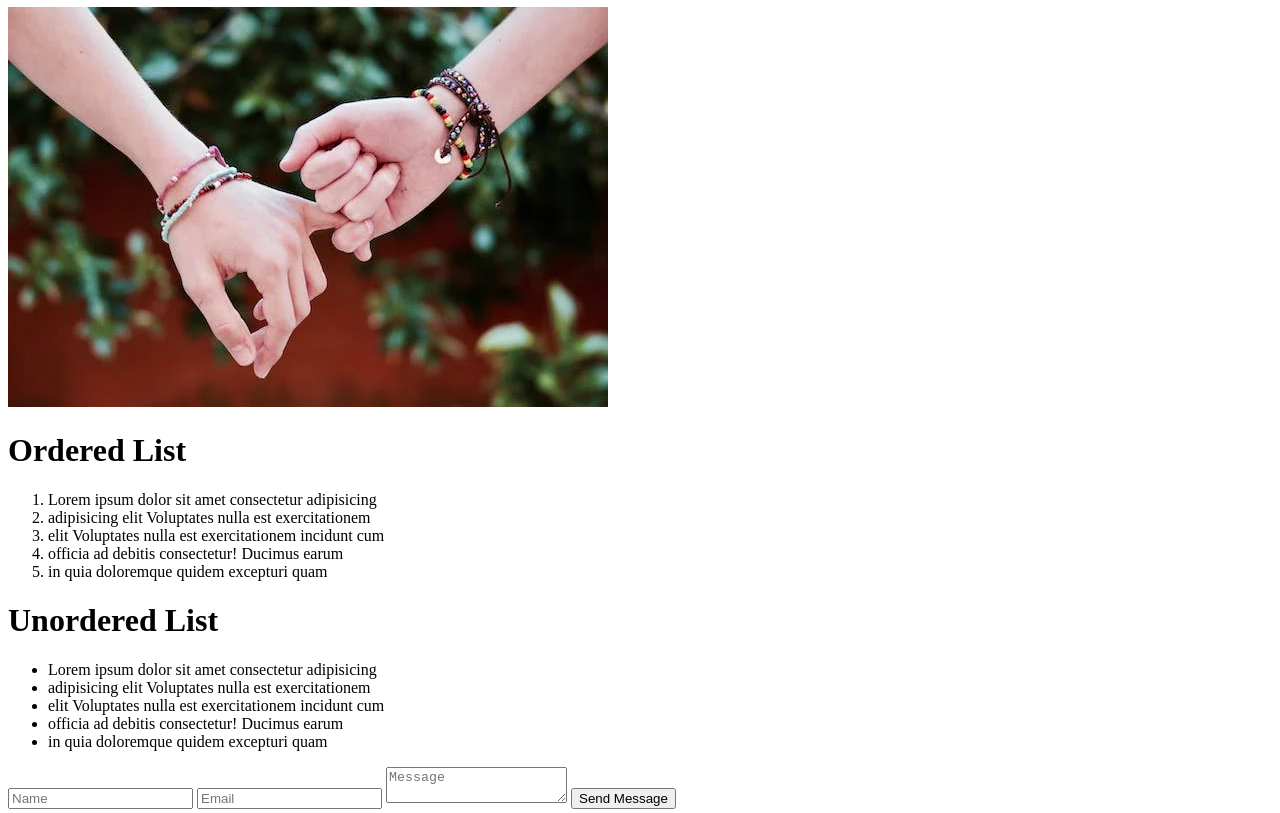
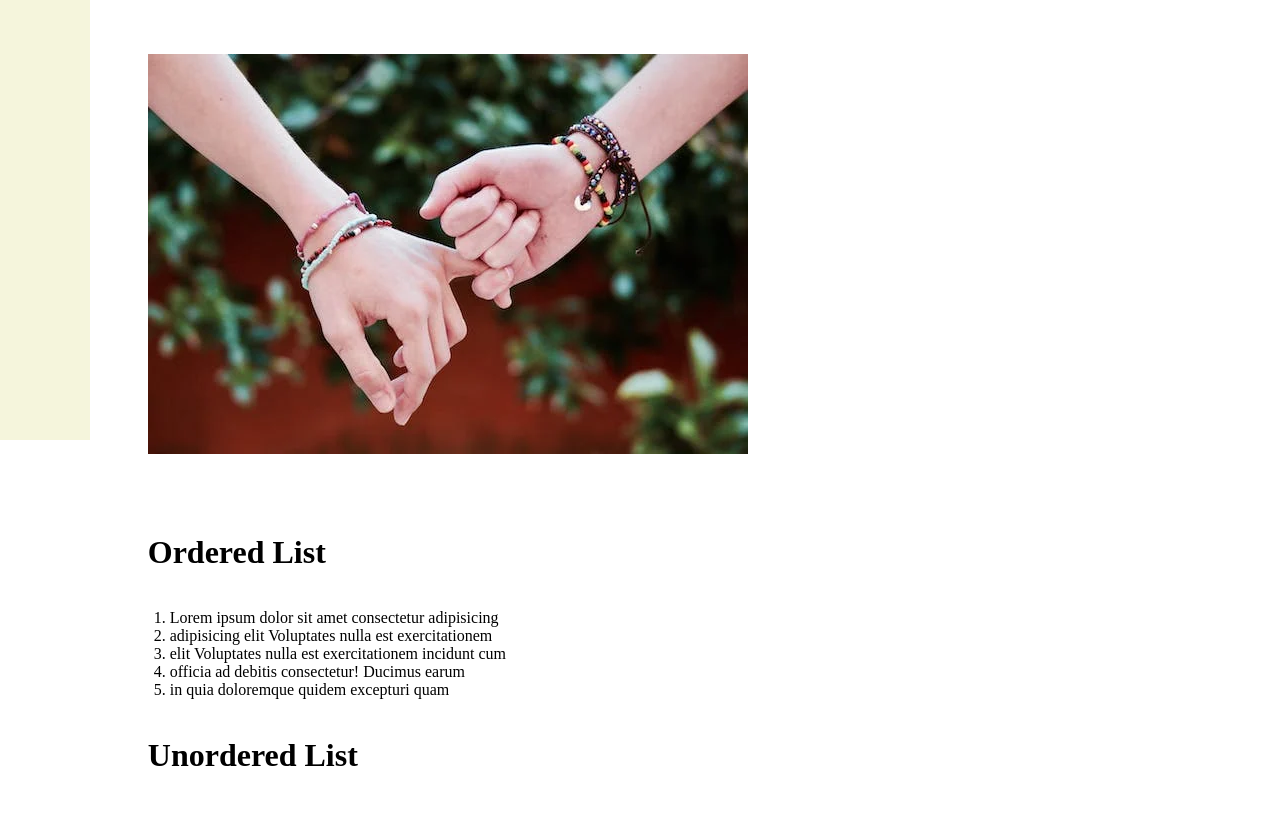
Before and after one commit to RajSourabh1/Job-Freak-Assignment, a plain HTML site: page index.html in a window 1280 px wide. Shown: the part 400-1213 px from the top of the page. Drawn offline with Linux system fonts and the light colour scheme.

Commit message:
job freak assignment

```diff
--- a/index.html
+++ b/index.html
@@ -5,8 +5,8 @@
     <meta charset="UTF-8">
     <meta http-equiv="X-UA-Compatible" content="IE=edge">
     <meta name="viewport" content="width=device-width, initial-scale=1.0">
-    <link rel="stylesheet" href="contest.css">
-    <title>Contest</title>
+    <link rel="stylesheet" href="style.css">
+    <title>Job Freak Assignment</title>
     <link href="https://fonts.googleapis.com/icon?family=Material+Icons"
       rel="stylesheet">
 </head>
```
